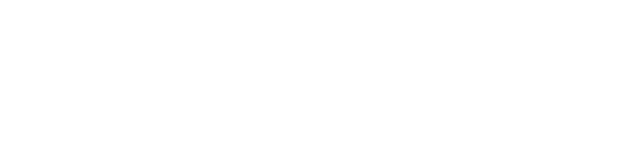
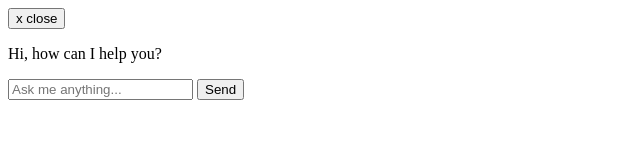
Before and after one commit to atvars/Gemini-API-ChatBot, a plain HTML site: page index.html in a window 1280 px wide. Shown: the whole page, without its empty margins (0-640 px from the left). Drawn offline with Linux system fonts and the light colour scheme.

Commit message:
basic html structure

```diff
--- a/index.html
+++ b/index.html
@@ -8,6 +8,19 @@
 </head>
 <body>
 
+    <section class="chat-window">
+        <button class="close">x close</button>
+        <div class="chat">
+            <div class="model">
+                <p>Hi, how can I help you?</p>
+            </div>
+        </div>
+        <div class="input-area">
+            <input placeholder="Ask me anything..." type="text">
+            <button>Send</button>
+        </div>
+
+    </section>
 
     <script src="main.js"></script>
 
```
